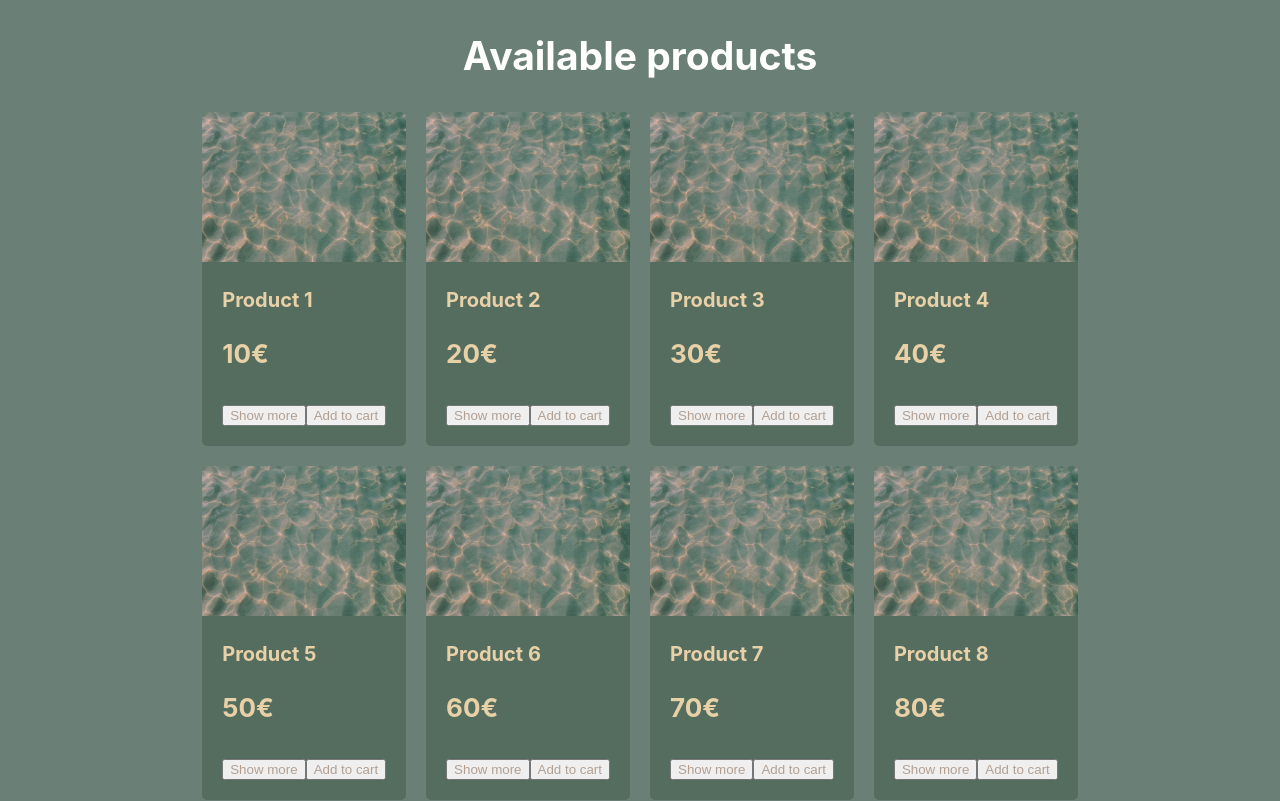
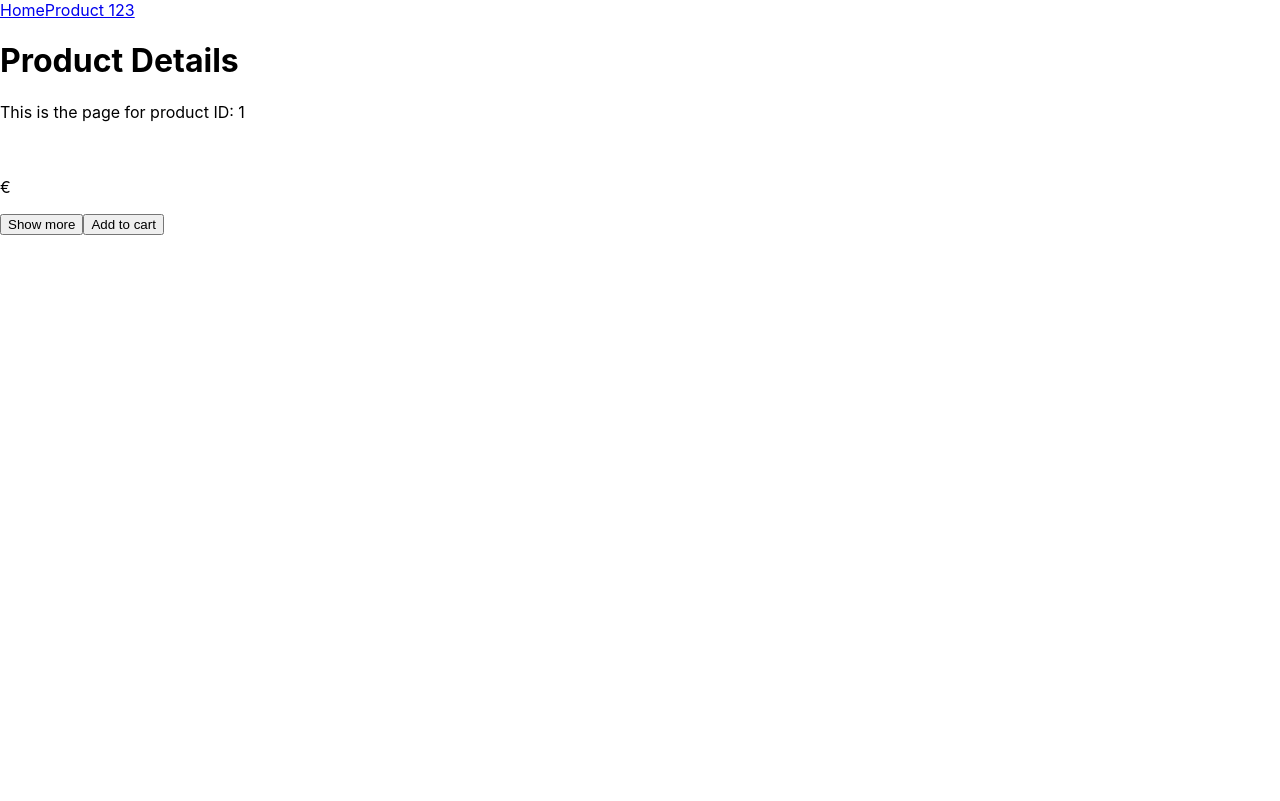
Before and after one commit to bzukow/shop-site-react-practice, a React (Create React App) app: page /product/1 in a window 1280 px wide. Shown: the top 801 px of the page. Built offline with nearby package versions, Linux system fonts and the light colour scheme; data requests are answered from the project's data file.

Commit message:
Adding React Router part 1

```diff
--- a/db.json
+++ /dev/null
@@ -1,67 +0,0 @@
-{
-    "products": [
-        {
-            "id": "1",
-            "fotoSrc": "/images/placeholder-small.jpg",
-            "name": "Product 1",
-            "description":"A really nice product 1",
-            "price": 10.00
-        },
-        {
-            "id": "2",
-            "fotoSrc": "/images/placeholder-small.jpg",
-            "name": "Product 2",
-            "description":"A really nice product 2",
-            "price": 20.00
-        },
-        {
-            "id": "3",
-            "fotoSrc": "/images/placeholder-small.jpg",
-            "name": "Product 3",
-            "description":"A really nice product 3",
-            "price": 30.00
-        },
-        {
-            "id": "4",
-            "fotoSrc": "/images/placeholder-small.jpg",
-            "name": "Product 4",
-            "description":"A really nice product 4",
-            "price": 40.00
-        },
-        {
-            "id": "5",
-            "fotoSrc": "/images/placeholder-small.jpg",
-            "name": "Product 5",
-            "description":"A really nice product 5",
-            "price": 50.00
-        },
-        {
-            "id": "6",
-            "fotoSrc": "/images/placeholder-small.jpg",
-            "name": "Product 6",
-            "description":"A really nice product 6",
-            "price": 60.00
-        },
-        {
-            "id": "7",
-            "fotoSrc": "/images/placeholder-small.jpg",
-            "name": "Product 7",
-            "description":"A really nice product 7",
-            "price": 70.00
-        },
-        {
-            "id": "8",
-            "fotoSrc": "/images/placeholder-small.jpg",
-            "name": "Product 8",
-            "description":"A really nice product 8",
-            "price": 80.00
-        },
-        {
-            "id": "9",
-            "fotoSrc": "/images/placeholder-small.jpg",
-            "name": "Product 9",
-            "description":"A really nice product 9",
-            "price": 90.00
-        }
-    ]
-}
--- a/package.json
+++ b/package.json
@@ -2,11 +2,11 @@
   "name": "shop-site",
   "version": "0.1.0",
   "private": true,
-  "homepage": "https://bzukow.github.io/shop-site-practice-react/",
   "dependencies": {
     "cra-template": "1.2.0",
     "react": "^19.0.0",
     "react-dom": "^19.0.0",
+    "react-router-dom": "^7.1.3",
     "react-scripts": "5.0.1",
     "web-vitals": "^4.2.4"
   },
@@ -14,9 +14,7 @@
     "start": "react-scripts start",
     "build": "react-scripts build",
     "test": "react-scripts test",
-    "eject": "react-scripts eject",
-    "predeploy": "npm run build",
-  "deploy": "gh-pages -d build"
+    "eject": "react-scripts eject"
   },
   "eslintConfig": {
     "extends": [
--- a/src/App.js
+++ b/src/App.js
@@ -1,25 +1,33 @@
-import './App.css';
-import { useState,useEffect } from 'react';
-import MainSite from './MainSite.js';
+import "./App.css";
+import { useState, useEffect } from "react";
+import products from "./db.json";
+import { BrowserRouter, Routes, Route, Link } from "react-router-dom";
+import Home from "./pages/Home";
+import ProductDetails from "./pages/ProductDetails";
 
 function App() {
-  const [productsList, setProductsList] = useState(['']);
+  const [productsList, setProductsList] = useState([""]);
 
   useEffect(() => {
-          fetch("http://localhost:3001/products")
-              .then((response) => response.json())
-              .then((data) => {
-                  setProductsList(data);
-              })
-              .catch((err) => console.error("Something got wrong 😅", err));
-      }, []);
+    setProductsList(products);
+  }, []);
 
   return (
-    <div className="App">
-      <header className="App-header">
-        <MainSite productsList={productsList}/>
-      </header>
-    </div>
+    <BrowserRouter>
+      <nav>
+        <Link to="/">Home</Link>
+        <Link to="/product/123">Product 123</Link>
+      </nav>
+      <Routes>
+        <Route path="/" element={<Home productsList={productsList}/>} />
+        <Route path="/product/:id" element={<ProductDetails />} />
+      </Routes>
+      {/* <div className="App">
+        <header className="App-header">
+
+        </header>
+      </div> */}
+    </BrowserRouter>
   );
 }
 
--- a/src/MainSite.js
+++ /dev/null
@@ -1,13 +0,0 @@
-import ProductsList from "./ProductsList.js"
-
-function MainSite({productsList}) {
-
-  return (
-      <div>
-        <h2>Available products</h2>
-        <ProductsList productsList={productsList}/>
-      </div>
-  );
-}
-
-export default MainSite;
--- a/src/ProductCard.js
+++ b/src/ProductCard.js
@@ -1,6 +1,8 @@
 import styles from "./ProductCard.module.css"
+import { Link } from "react-router-dom";
+
 function ProductCard({product}) {
-
+    <Link to={`/product/${product.id}`}>Show more</Link>
     return (
       <div className={styles['product-card']}>
         <div className={styles['card-image-container']}>
@@ -8,13 +10,7 @@ function ProductCard({product}) {
         </div>
         <div className={styles['card-text-container']}>
             <h3 className={styles['title']}>{product.name}</h3>
-            <p className={styles['price']}>{product.price}€</p>
-            <button  className={styles['button']}>
-                Show more
-            </button>
-            <button  className={styles['button']}>
-                Add to cart
-            </button>
+
         </div>
       </div>
     );
--- /dev/null
+++ b/src/db.json
@@ -0,0 +1,65 @@
+[
+    {
+        "id": "1",
+        "fotoSrc": "/images/placeholder-small.jpg",
+        "name": "Product 1",
+        "description":"A really nice product 1",
+        "price": 10.00
+    },
+    {
+        "id": "2",
+        "fotoSrc": "/images/placeholder-small.jpg",
+        "name": "Product 2",
+        "description":"A really nice product 2",
+        "price": 20.00
+    },
+    {
+        "id": "3",
+        "fotoSrc": "/images/placeholder-small.jpg",
+        "name": "Product 3",
+        "description":"A really nice product 3",
+        "price": 30.00
+    },
+    {
+        "id": "4",
+        "fotoSrc": "/images/placeholder-small.jpg",
+        "name": "Product 4",
+        "description":"A really nice product 4",
+        "price": 40.00
+    },
+    {
+        "id": "5",
+        "fotoSrc": "/images/placeholder-small.jpg",
+        "name": "Product 5",
+        "description":"A really nice product 5",
+        "price": 50.00
+    },
+    {
+        "id": "6",
+        "fotoSrc": "/images/placeholder-small.jpg",
+        "name": "Product 6",
+        "description":"A really nice product 6",
+        "price": 60.00
+    },
+    {
+        "id": "7",
+        "fotoSrc": "/images/placeholder-small.jpg",
+        "name": "Product 7",
+        "description":"A really nice product 7",
+        "price": 70.00
+    },
+    {
+        "id": "8",
+        "fotoSrc": "/images/placeholder-small.jpg",
+        "name": "Product 8",
+        "description":"A really nice product 8",
+        "price": 80.00
+    },
+    {
+        "id": "9",
+        "fotoSrc": "/images/placeholder-small.jpg",
+        "name": "Product 9",
+        "description":"A really nice product 9",
+        "price": 90.00
+    }
+]
--- /dev/null
+++ b/src/pages/Home.js
@@ -0,0 +1,13 @@
+import ProductsList from "../ProductsList.js"
+
+function Home({productsList}) {
+    return (
+      <div>
+        <h1>Welcome to the Store</h1>
+        <p>Choose a product above!</p>
+        <ProductsList productsList={productsList}/>
+      </div>
+    );
+  }
+
+  export default Home;
--- /dev/null
+++ b/src/pages/ProductDetails.js
@@ -0,0 +1,23 @@
+import { useParams } from "react-router-dom";
+import styles from "./ProductDetails.module.css"
+function ProductDetails(product) {
+  const { id } = useParams();
+
+  return (
+    <div className={styles["product-site"]}>
+      <h1>Product Details</h1>
+      <p>This is the page for product ID: {id}</p>
+      <div className={styles["site-image-container"]}>
+        <img src={product.fotoSrc} alt={product.name} />
+      </div>
+      <div className={styles["site-text-container"]}>
+        <h3 className={styles["title"]}>{product.name}</h3>
+        <p className={styles["price"]}>{product.price}€</p>
+        <button className={styles["button"]}>Show more</button>
+        <button className={styles["button"]}>Add to cart</button>
+      </div>
+    </div>
+  );
+}
+
+export default ProductDetails;
```
Also changed, not shown: src/pages/ProductDetails.module.css (added), 1 other file (tests, documents, lock files or other folders).
